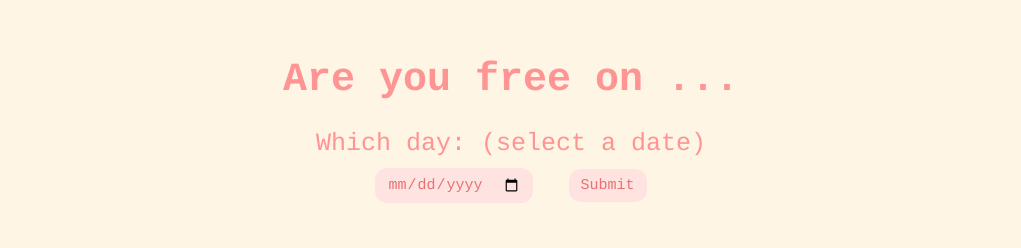
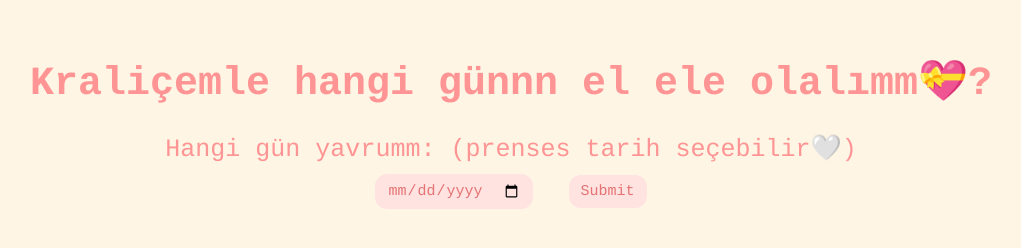
Before and after one commit to mehmetakif000/aa, a plain HTML site: page date.html in a window 1280 px wide. Shown: the whole page, without its empty margins (129-1150 px from the left). Drawn offline with Linux system fonts and the light colour scheme.

Commit message:
Update date.html

```diff
--- a/date.html
+++ b/date.html
@@ -7,9 +7,9 @@
     <link rel="stylesheet" href="css/date.css" />
   </head>
   <body>
-    <h1 title="choose a date">Are you free on ...</h1>
+    <h1 title="choose a date">Kraliçemle hangi günnn el ele olalımm💝?</h1>
     <form class="form-group">
-      <label>Which day: (select a date)</label>
+      <label>Hangi gün yavrumm: (prenses tarih seçebilir🤍)</label>
       <div>
         <input type="date" />
         <button class="button" type="submit" formaction="food.html">
```
